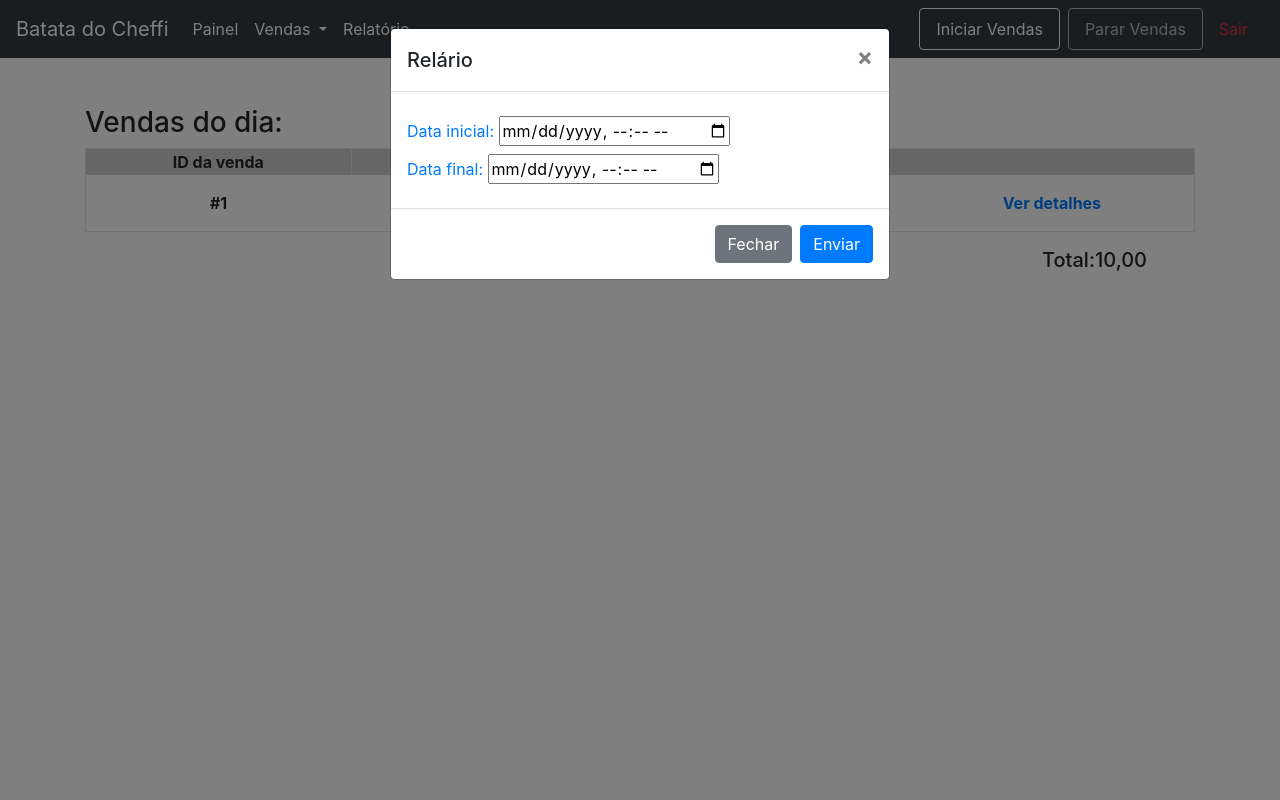
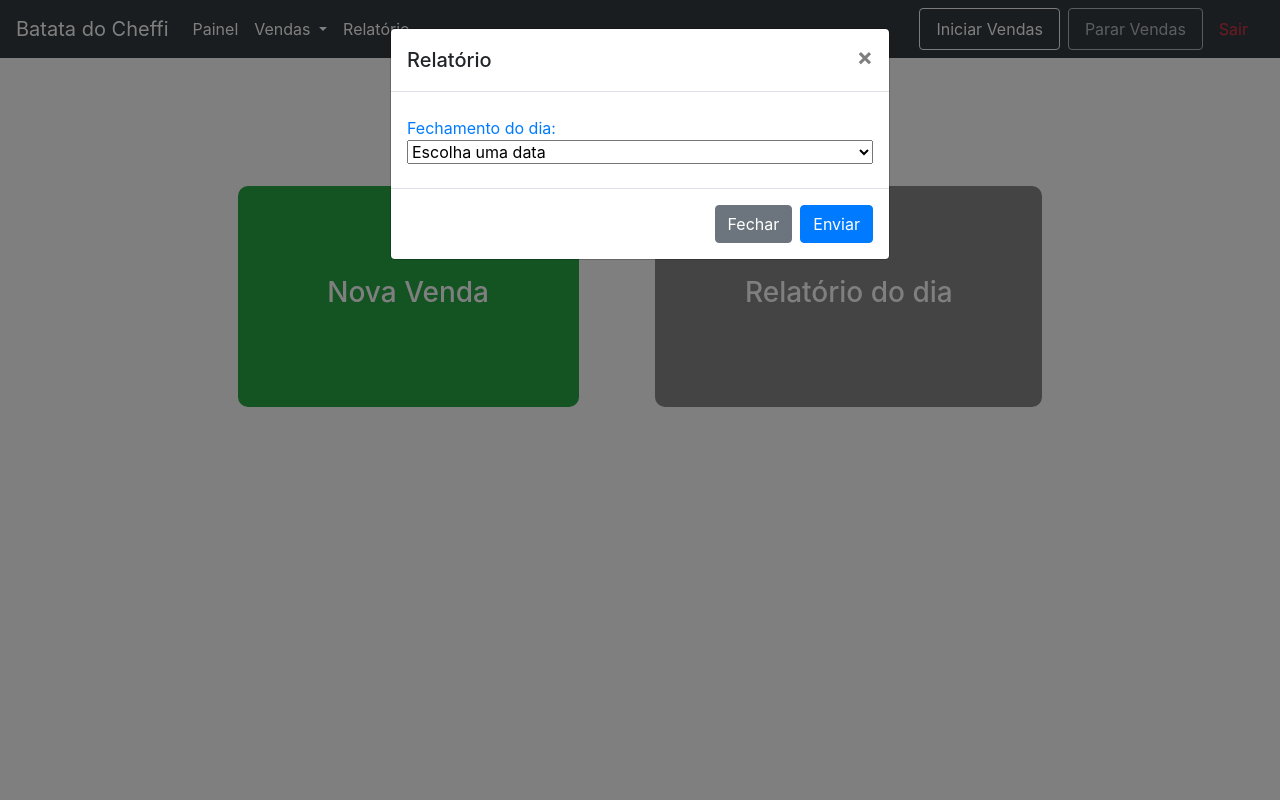
Before and after one commit to fenol64/Store, a PHP site: page / in a window 1280 px wide, after a click on "Relatório". Run offline with PHP 8.4, Linux system fonts and the light colour scheme; the visitor is signed in with stand-in values (Sample User, id 1); tables that the repository leaves empty or names only in its code hold one stand-in row (values such as "Sample post"); lists and menus that the app fills with data are empty; some libraries are stand-ins or nearby versions.

Commit message:
First UX bug fixes

```diff
--- a/src/includes/nav.php
+++ b/src/includes/nav.php
@@ -1,5 +1,13 @@
 <?php
     include_once '../includes/conection.php';
+
+    $con = getConnection();
+
+    $sql = "SELECT id_isopened, time_inicial FROM isopened";
+    $stmt = $con->prepare($sql);
+    $stmt->execute();
+
+    $resultado = $stmt->fetchAll();
 ?>
     <!-- Required meta tags -->
     <meta charset="utf-8">
@@ -53,7 +61,6 @@
                     endif;
                 ?>
             </ul>
-
             <a class="nav-link Start-Stop text-white btn btn-outline-light mr-2" id="start-button">
                 Iniciar Vendas
             </a>
@@ -73,15 +80,12 @@
     <script>
         feather.replace()
     </script>
-
-
-
 <!-- Modal -->
 <div class="modal fade" id="exampleModal" tabindex="-1" role="dialog" aria-labelledby="exampleModalLabel" aria-hidden="true">
   <div class="modal-dialog" role="document">
     <div class="modal-content">
       <div class="modal-header">
-        <h5 class="modal-title" id="exampleModalLabel">Relário</h5>
+        <h5 class="modal-title" id="exampleModalLabel">Relatório</h5>
         <button type="button" class="close" data-dismiss="modal" aria-label="Close">
           <span aria-hidden="true">&times;</span>
         </button>
@@ -89,10 +93,15 @@
         <form action="../Reports/reports.php" method="post">
             <div class="modal-body">
                 <a class="mt-2 mb-2 d-block">
-                    Data inicial: <input type="datetime-local" name="inicial-Date" required>
-                </a>
-                <a class="mt-2 mb-2 d-block">
-                    Data final: <input type="datetime-local" name="final-Date" required>
+                    Fechamento do dia: <select name="dateReport" id="dateReport" class="w-100">
+                        <option value="">Escolha uma data</option>
+                        <?php
+                        foreach ($resultado as $key) {
+                            $data = explode(" ", $key["time_inicial"]);
+
+                            echo "<option value=\"".$key["id_isopened"]."\">".date("d/m/Y", strtotime($data[0]))."</option>";
+                        }?>
+                    </select>
                 </a>
             </div>
             <div class="modal-footer">
--- a/src/index/index.css
+++ b/src/index/index.css
@@ -1,7 +1,13 @@
-
   .centers{
     width: 100%;
     display: flex;
     justify-content: center;
     align-items: center;
   }
+
+  .box{
+    background: #888888;
+    padding: 7%;
+    margin: 10% 3%;
+    border-radius: 10px;
+  }
--- a/src/index/index.php
+++ b/src/index/index.php
@@ -12,75 +12,15 @@
       include_once '../includes/conection.php';
       include_once '../includes/nav.php';
     ?>
-    <div class="container text-center mt-5">
+      <div class="centers">
+        <a href="../orders/order.php" class="box bg-success text-white">
+          <h3>Nova Venda</h3>
+        </a>
+        <a href="../Reports/day_report.php" class="box bg-secundary text-white">
+          <h3>Relatório do dia</h3>
+        </a>
+      </div>
 
-      <?php
-          $con = getConnection();
-
-          $sql = "SELECT * FROM isopened WHERE id_isopened = (SELECT MAX(id_isopened) FROM isopened)";
-          $stmt = $con->prepare($sql);
-          $stmt->execute();
-
-          if ($stmt->rowCount() != 0) {
-
-            $result = $stmt->fetchAll();
-
-            $inicial = $result[0]['time_inicial'];
-            $final = $result[0]['time_final'];
-
-            $sql2 = "SELECT * FROM orders WHERE  day_inserted >= '$inicial'";
-
-            $execquery = $con->prepare($sql2);
-            $execquery->execute();
-            $result = $execquery->fetchAll();
-
-
-            echo "
-
-              <h3 class=\"text-left\">Vendas do dia:</h3>
-              <table class=\"w-100 text-center border\">
-              <tr style=\"background: #cecece\">
-                <th class=\"border-right\">ID da venda</th>
-                <th>Total da venda</th>
-                <th>status</th>
-                <th></th>
-              </tr>
-            ";
-
-            $total = 0;
-
-            foreach ($result as $key => $value) {
-
-              if ($result[$key]['status'] == "submited") {
-                $result[$key]['status'] = "Concluído";
-              }elseif ($result[$key]['status'] == "cancel") {
-                $result[$key]['status'] = "Cancelado";
-              }
-
-              $total += floatval($result[$key]['total']);
-              $num_order = number_format($result[$key]['total'], 2, ',', ' ');
-              echo "
-              <tr>
-                <th class=\"border-bottom p-3\">#".$result[$key]['id_order']."</th>
-                <th class=\"border-bottom\">$num_order</th>
-                <th class=\"border-bottom\">".$result[$key]['status']."</th>
-                <th class=\"border-bottom\">
-                <a href=\"../orders/detailOrder.php?id_order=".$result[$key]['id_order']."\">Ver detalhes <a></th>
-              </tr>
-            ";
-
-            }
-            echo "</table>
-
-            <h5 class=\"text-right mr-5 mt-3\">
-            Total:". number_format($total, 2, ',', ' ')."
-          </h5>";
-          }else{
-            echo "<div class=\"centers h2\">Inicie as vendas para começar!</div>";
-          }
-      ?>
-
-    </div>
     <!-- Optional JavaScript -->
     <!-- jQuery first, then Popper.js, then Bootstrap JS -->
     <script>
--- a/src/styles.css
+++ b/src/styles.css
@@ -4,3 +4,7 @@
     outline: none;
     box-sizing: border-box;
 }
+
+body{
+    background-color: #f5f5f5;
+}
```
Also changed, not shown: src/Reports/day_report.php (added, +79 -0 lines), src/orders/order.php (+11 -1 lines), src/sells/SellsController.php (+3 -11 lines).
